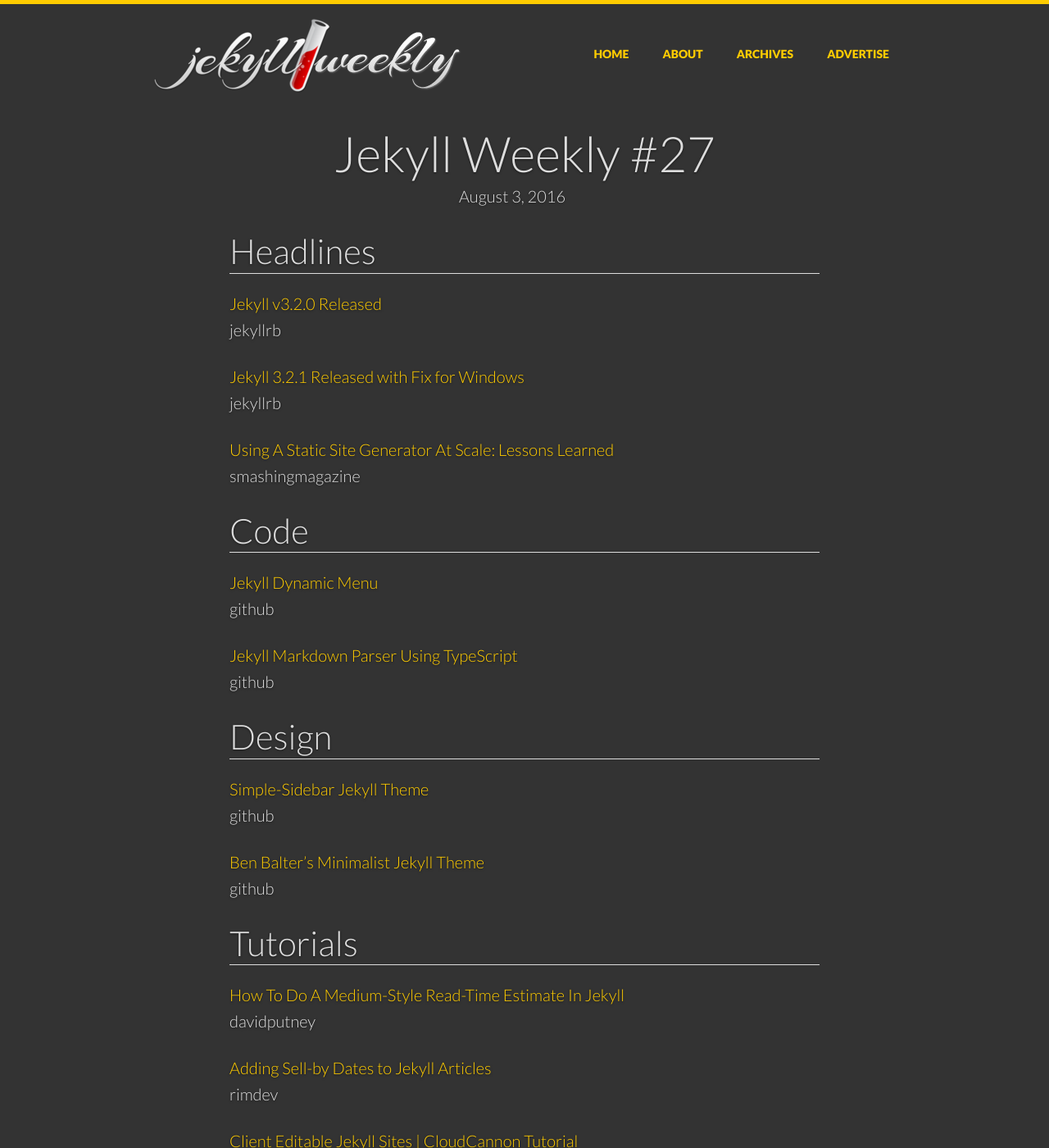
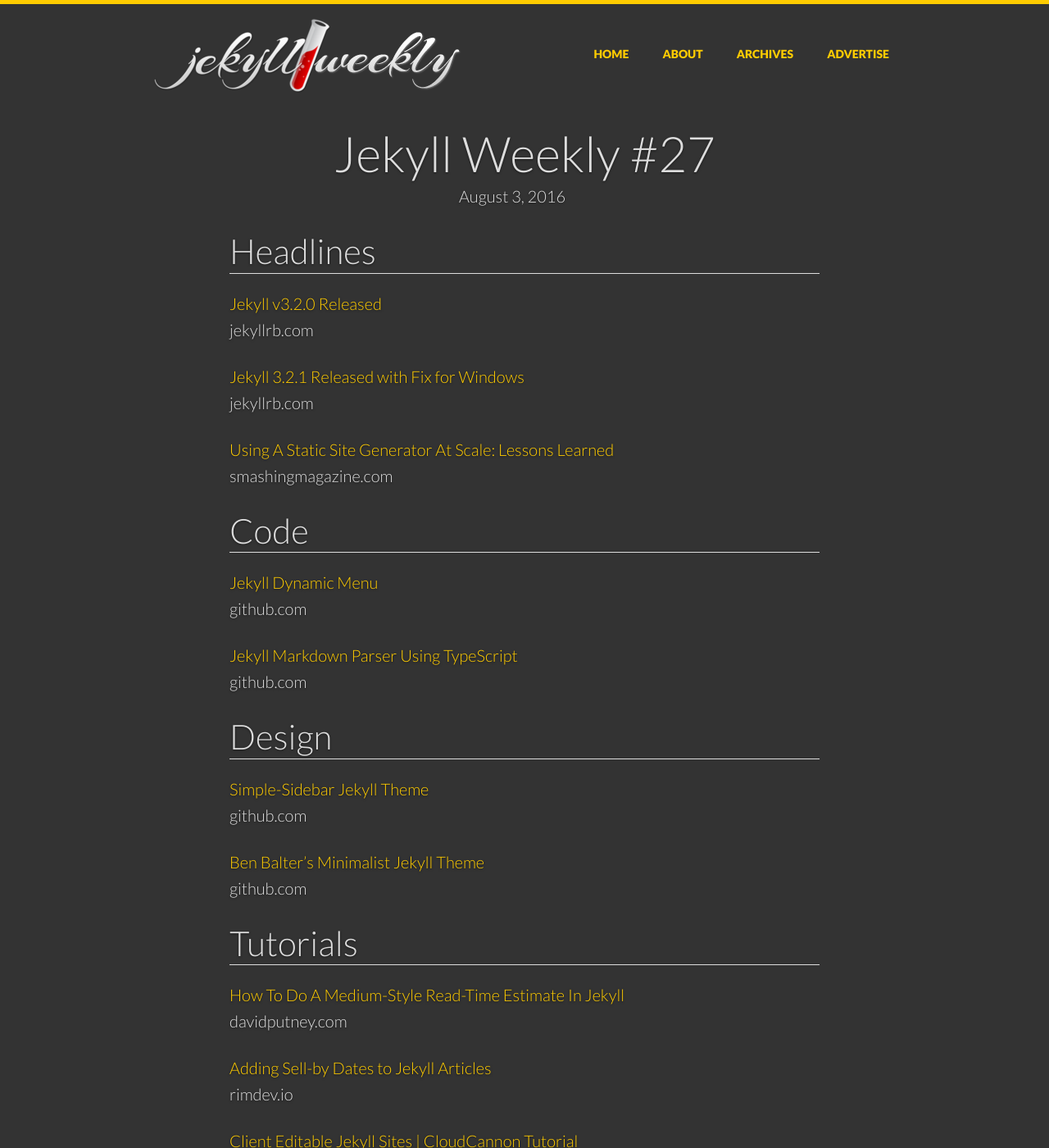
Before and after one commit to jekyllweekly/jekyllweekly.github.io, a Jekyll site: the page built from _posts/2016-08-03-jekyll-weekly-27.md, in a window 1280 px wide and 1400 px high. Shown: the whole window at 82% size. Built offline with Jekyll 4.4.1, drawn with Linux system fonts in a browser that asks for light colours; nearby versions of some CDN libraries; comment, search, counter and statistics services are not loaded; some of the changed text lies outside the part shown.

Commit message:
Added file extensions for newsletter 27

```diff
--- a/_posts/2016-08-03-jekyll-weekly-27.md
+++ b/_posts/2016-08-03-jekyll-weekly-27.md
@@ -4,40 +4,40 @@
 
 ## Headlines
 [Jekyll v3.2.0 Released](https://jekyllrb.com/news/2016/07/26/jekyll-3-2-0-released/) \\
-jekyllrb
+jekyllrb.com
 
 [Jekyll 3.2.1 Released with Fix for Windows](https://jekyllrb.com/news/2016/08/02/jekyll-3-2-1-released/) \\
-jekyllrb
+jekyllrb.com
 
 [Using A Static Site Generator At Scale: Lessons Learned](https://www.smashingmagazine.com/2016/08/using-a-static-site-generator-at-scale-lessons-learned/) \\
-smashingmagazine
+smashingmagazine.com
 
 ## Code
 [Jekyll Dynamic Menu](https://github.com/eduardoboucas/jekyll-dynamic-menu) \\
-github
+github.com
 
 [Jekyll Markdown Parser Using TypeScript](https://github.com/bouzuya/jekyll-markdown-parser) \\
-github
+github.com
 
 ## Design
 [Simple-Sidebar Jekyll Theme](https://github.com/simple-sidebar/sidebarbones-jekyll) \\
-github
+github.com
 
 [Ben Balter's Minimalist Jekyll Theme](https://github.com/benbalter/retlab) \\
-github
+github.com
 
 ## Tutorials
 [How To Do A Medium-Style Read-Time Estimate In Jekyll](http://www.davidputney.com/2016/07/how-medium-style-read-time-estimate.html?utm_source=jekyllweekly.com&utm_medium=email&utm_campaign=jekyllweeklynewsletter) \\
-davidputney
+davidputney.com
 
 [Adding Sell-by Dates to Jekyll Articles](http://rimdev.io/jekyll-article-sell-by-dates/) \\
-rimdev
+rimdev.io
 
 [Client Editable Jekyll Sites | CloudCannon Tutorial](http://techninja.me/client-editable-jekyll-sites/) \\
-techninja
+techninja.me
 
 [How to Deal With Jekyll Page Build Errors](https://blog.webjeda.com/page-build-error/) \\
-webjeda
+webjeda.com
 
 [Better Jekyll Related Posts](https://blog.webjeda.com/jekyll-related-posts/) \\
-webjeda
+webjeda.com
```
